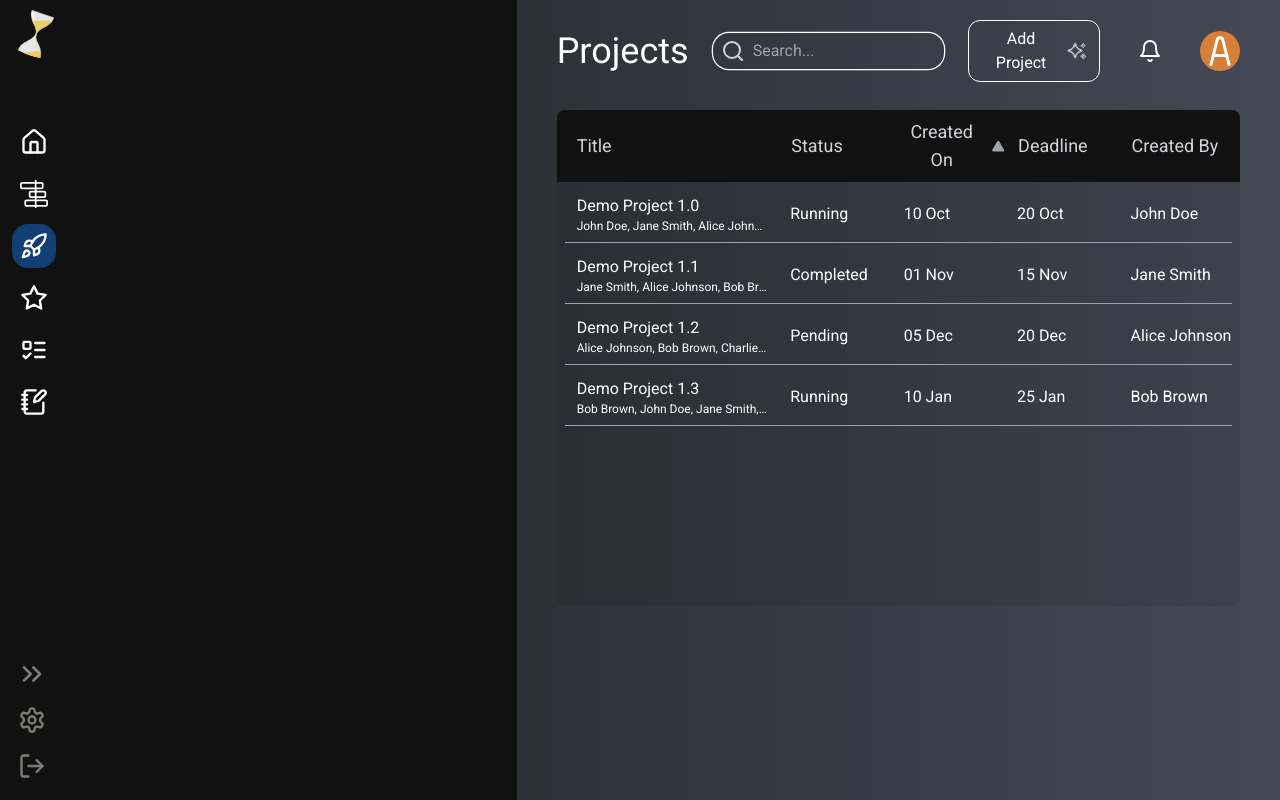
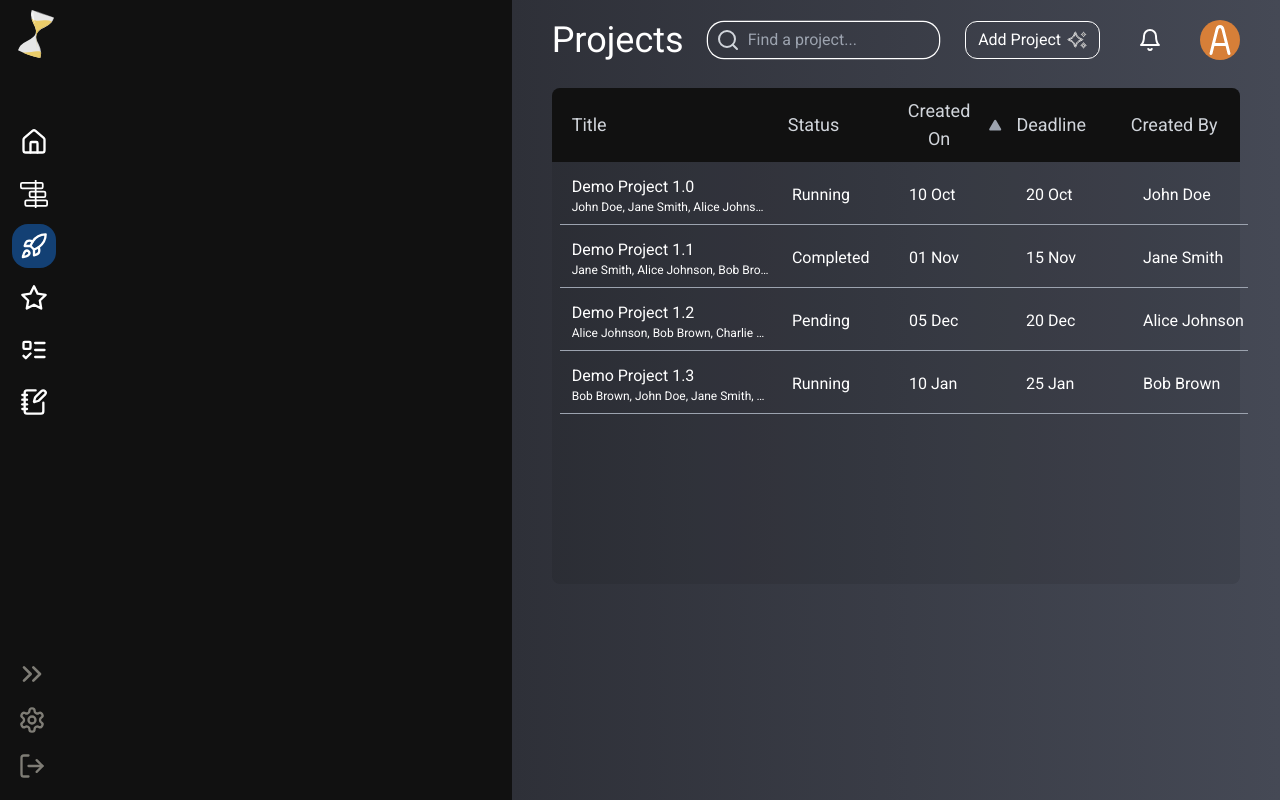
Before and after one commit to ankush24-7/TaskOS, a React (Vite) app in the folder client/: page /projects in a window 1280 px wide. Built offline with nearby package versions, Linux system fonts and the light colour scheme.

Commit message:
feat: enhance NavbarBtns and SearchBtn components

```diff
--- a/client/src/components/ui/NavbarBtns.jsx
+++ b/client/src/components/ui/NavbarBtns.jsx
@@ -1,6 +1,4 @@
-import { createContext, useContext, useState } from "react";
 import { Link } from "react-router-dom";
-import { LogoIcon, SearchIcon, Close } from "@icons";
 
 export function IconBtn({ Icon, label }) {
   return (
@@ -13,20 +11,21 @@ export function IconBtn({ Icon, label }) {
 
 export function NonIconBtn({ label, to }) {
   return (
-    <Link
-      to={to}
-      className="border-[#fff] hover:bg-[#111] hover:border-[#111] flex items-center rounded-lg border-[1.5px] px-5 py-2.5">
-      <p className="text-white font-medium leading-none">{label}</p>
+    <Link to={to}>
+      <button className="border-[#fff] hover:bg-prim-black flex items-center rounded-lg border-[1.5px] px-5 py-2.5">
+        <p className="text-white font-medium leading-none">{label}</p>
+      </button>
     </Link>
   );
 }
 
-export function RoundBtn({ Icon, onClick }) {
+export function RoundBtn({ Icon, onClick, label="" }) {
   return (
     <button
+      aria-label={label}
       onClick={onClick}
-      className="round-btn-hov-expand p-1.5 w-fit rounded-3xl hover:bg-[#111]">
-      <Icon width="28" height="28" />
+      className="round-btn-hov-expand w-9 h-9 flex items-center justify-center rounded-3xl hover:bg-[#111]">
+      <Icon />
     </button>
   );
 }
--- a/client/src/components/ui/SearchBtn.jsx
+++ b/client/src/components/ui/SearchBtn.jsx
@@ -1,8 +1,8 @@
 import { SearchIcon } from "@icons";
 
-const SearchBtn = () => {
+const SearchBtn = ({ placeholder,search, setSearch }) => {
   return (
-    <form className="relative group flex-grow">
+    <form className="relative group flex-grow" onSubmit={(e) => e.preventDefault()}>
       <SearchIcon className="absolute top-1/2 -translate-y-1/2 ml-2 stroke-gray-300 group-focus:stoke-white" />
       <label htmlFor="search" className="absolute -top-40">
         Search
@@ -10,8 +10,10 @@ const SearchBtn = () => {
       <input
         name="search"
         type="text"
-        placeholder="Search..."
+        placeholder={placeholder}
         autoComplete="off"
+        value={search}
+        onChange={(e) => setSearch(e.target.value)}
         className="rounded-2xl pl-10 pr-2 py-1.5 bg-transparent ring-[1.25px] focus:outline-none ring-white text-white placeholder:text-gray-400 focus:placeholder:text-gray-400 hover:bg-prim-black focus:bg-prim-black"
       />
     </form>
--- a/client/src/pages/projects-page/components/ProjectNav.jsx
+++ b/client/src/pages/projects-page/components/ProjectNav.jsx
@@ -1,15 +1,21 @@
+import { useState } from "react";
 import * as navbarComp from "@navbtns";
+import User from "@components/ui/User";
 import { projectNavIcons } from "@icons";
-import User from "@/components/ui/User";
 import SearchBtn from "@components/ui/SearchBtn";
 
 const ProjectNav = () => {
+  const [search, setSearch] = useState("");
   return (
     <header className="flex justify-between items-center flex-col gap-6 py-2 px-3 sm:flex-row sm:py-5 sm:px-0">
       <h1 className="text-white text-3xl sm:text-4xl">Projects</h1>
-      <SearchBtn />
+      <SearchBtn
+        placeholder="Find a project..."
+        search={search}
+        setSearch={setSearch}
+      />
 
-      <nav className="flex items-center gap-8">
+      <div className="flex items-center gap-8">
         <navbarComp.IconBtn
           label="Add Project"
           Icon={() => (
@@ -18,7 +24,7 @@ const ProjectNav = () => {
         />
         <navbarComp.RoundBtn Icon={projectNavIcons.Bell} />
         <User />
-      </nav>
+      </div>
 
       <div className="relative w-full sm:hidden">
         <projectNavIcons.SearchIcon className="absolute top-1/2 -translate-y-1/2 ml-1 stroke-prim-black" />
--- a/client/src/pages/projects-page/components/ProjectRow.jsx
+++ b/client/src/pages/projects-page/components/ProjectRow.jsx
@@ -10,29 +10,29 @@ const ProjectRow = ({ id }) => {
   }, [team]);
 
   return (
-    <tr className="mx-3 sm:mx-2 sm:rounded-lg text-white hover:bg-[#111]/30">
+    <tr className="w-full mx-3 sm:mx-2 sm:rounded-lg text-white hover:bg-[#111]/30">
       <Link
         to={`/projects/${projectId}/dashboard`}
         className="flex justify-between items-center pt-3 pb-2 border-b border-gray-400 hover:border-transparent"
       >
-        <div className="w-full sm:pl-3 sm:w-[32%]">
+        <td className="w-full sm:pl-3 sm:w-[32%]">
           <p> { title } </p>
           <p className="whitespace-nowrap overflow-hidden text-ellipsis text-xs w-[95%]">
             { renderMembers }
           </p>
-        </div>
-        <div className="hidden project-row">
+        </td>
+        <td className="hidden project-row">
           <p>{ status }</p>
-        </div>
-        <div className="hidden project-row">
+        </td>
+        <td className="hidden project-row">
           <p className="whitespace-nowrap overflow-hidden text-ellipsis">{ dateCreated }</p>
-        </div>
-        <div className="hidden project-row">
+        </td>
+        <td className="hidden project-row">
           <p className="whitespace-nowrap overflow-hidden text-ellipsis">{ deadline }</p>
-        </div>
-        <div className="hidden project-row">
+        </td>
+        <td className="hidden project-row">
           <p className="whitespace-nowrap overflow-hidden text-ellipsis">{ createdBy }</p>
-        </div>
+        </td>
       </Link>
     </tr>
   );
--- a/client/src/pages/projects-page/components/ProjectTable.jsx
+++ b/client/src/pages/projects-page/components/ProjectTable.jsx
@@ -1,6 +1,10 @@
-import { useState } from "react";
 import AddBtn from "@components/ui/AddBtn";
+import { useEffect, useState } from "react";
 import { SortIcon } from "@/assets/icons/icons";
+
+/*
+  1. send the updated value of sort & order to userPreferences router after fetching the data
+*/
 
 const ProjectTable = ({ projects }) => {
   const [sortBy, setSortBy] = useState("Created On");
@@ -13,20 +17,30 @@ const ProjectTable = ({ projects }) => {
     ["Created By", "17%"],
   ];
 
+  useEffect(() => {
+    console.log("User changed sort by");
+  }, [sortBy]);
+
+  useEffect(() => {
+    console.log("User changed order");
+  }, [order]);
+
   const renderHeader = () => {
     return titles.map(([title, width], index) => (
-      <div key={index} style={{ width }} className="pl-3 flex items-center gap-3">
+      <th key={index} style={{ width }} className="pl-3 flex items-center gap-3">
         <button
           onClick={() => handleSortChange(title)}
-          className="text-gray-300 hover:text-white">
+          className="text-gray-300 hover:text-white font-normal">
           {title}
         </button>
         <button onClick={handleOrderChange}>
           {title === sortBy && (
-            <SortIcon className={`w-[0.9rem] h-[0.9rem] hover:fill-white ${order === "desc" ? "rotate-180" : ""}`} />
+            <SortIcon className={`w-[0.9rem] h-[0.9rem] fill-prim-yellow-50 hover:fill-prim-yellow-200 ${
+              order === "desc" ? "rotate-180" : ""
+            }`}/>
           )}
         </button>
-      </div>
+      </th>
     ));
   };
 
@@ -41,15 +55,19 @@ const ProjectTable = ({ projects }) => {
   };
 
   return (
-    <table className="flex flex-col h-[31rem] mt-2 pb-2 rounded-lg sm:bg-prim-black/10">
-      <div className="w-full hidden sm:flex p-2 text-lg rounded-t-lg divide-x-[1px] divide-[#fff]/0 hover:divide-gray-400 bg-[#111]">
-        {renderHeader()}
-      </div>
+    <>
+      <table className="flex flex-col h-[31rem] mt-2 pb-2 rounded-lg sm:bg-prim-black/10">
+        <thead>
+          <tr className="w-full hidden sm:flex p-2 text-lg rounded-t-lg  divide-x-[1px] divide-opacity-0 hover:divide-opacity-100 divide-gray-400 bg-prim-black">
+            {renderHeader()}
+          </tr>
+        </thead>
 
-      {projects}
+        {projects}
 
+      </table>
       <AddBtn />
-    </table>
+    </>
   );
 };
 
```
